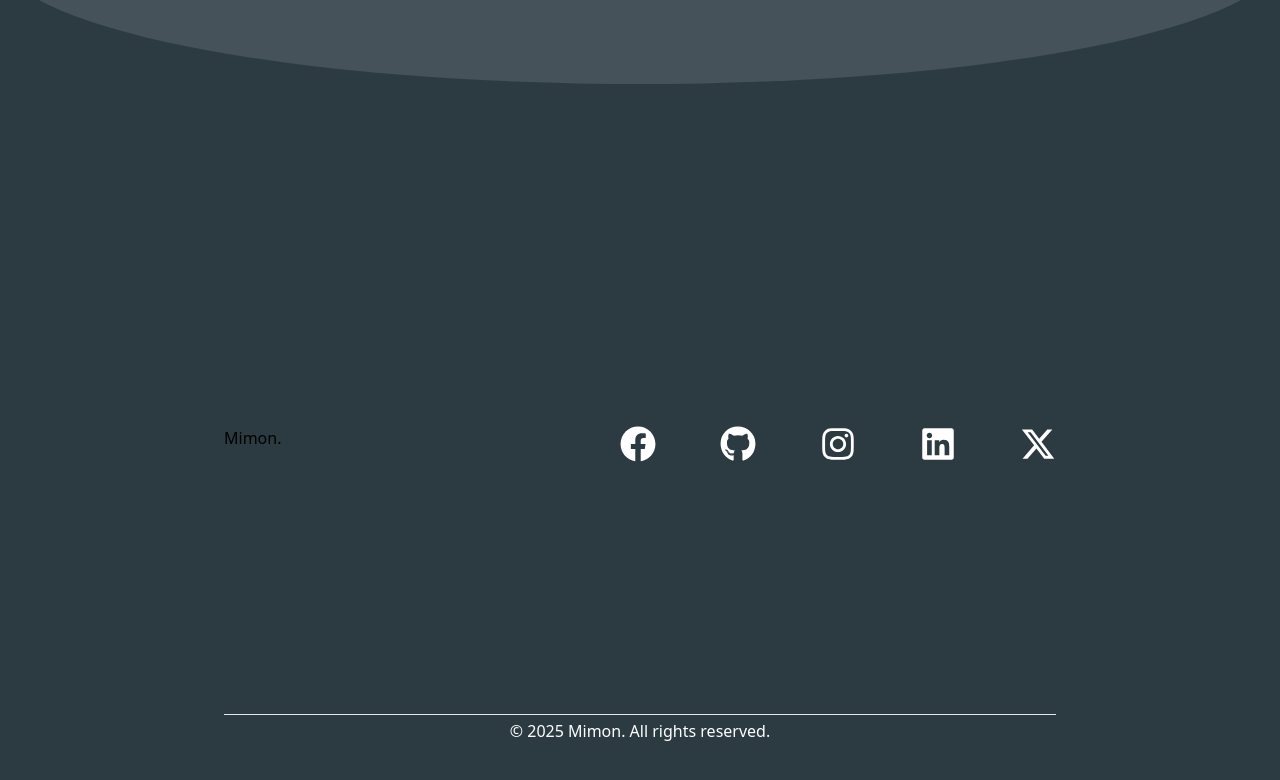
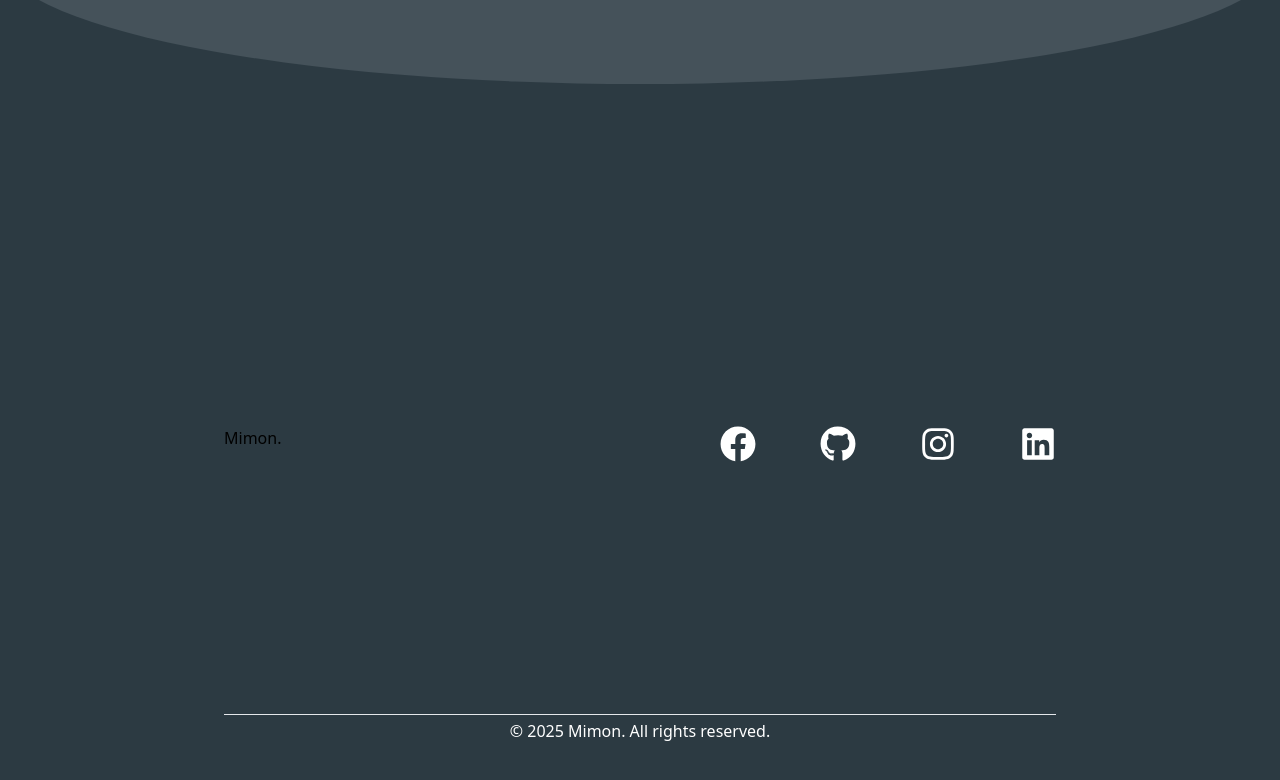
Before and after one commit to FumI4096/Portfolio, a React (Vite) app: page / in a window 1280 px wide. Shown: the part 3172-3952 px from the top of the page. Built offline with nearby package versions, Linux system fonts and the light colour scheme.

Commit message:
Add links on icons Remove twitter X

```diff
--- a/src/pages/Footer.tsx
+++ b/src/pages/Footer.tsx
@@ -10,11 +10,18 @@ export default function Footer(){
                     <p></p>
                 </article>
                 <article className="flex basis-full justify-end h-72 gap-16">
-                    <FaFacebook className="text-4xl text-white cursor-pointer" />
-                    <FaGithub className="text-4xl text-white cursor-pointer" />
-                    <FaInstagram className="text-4xl text-white cursor-pointer" />
-                    <FaLinkedin className="text-4xl text-white cursor-pointer" />
-                    <FaXTwitter className="text-4xl text-white cursor-pointer" />
+                    <a href="https://www.facebook.com/mimon.maiquez/" rel="noopener" target="_blank" className="w-auto h-auto">
+                        <FaFacebook className="text-4xl text-white cursor-pointer" />
+                    </a>
+                    <a href="https://github.com/FumI4096" rel="noopener" target="_blank" className="w-auto h-auto">
+                        <FaGithub className="text-4xl text-white cursor-pointer" />
+                    </a>
+                    <a href="https://www.instagram.com/se1_mon/" rel="noopener" target="_blank" className="w-auto h-auto">
+                        <FaInstagram className="text-4xl text-white cursor-pointer" />
+                    </a>
+                    <a href="https://www.linkedin.com/in/seimon-elias-maiquez-3159602b1/" rel="noopener" target="_blank" className="w-auto h-auto">
+                        <FaLinkedin className="text-4xl text-white cursor-pointer" />
+                    </a>
                 </article>
             </section>
             <section>
```
